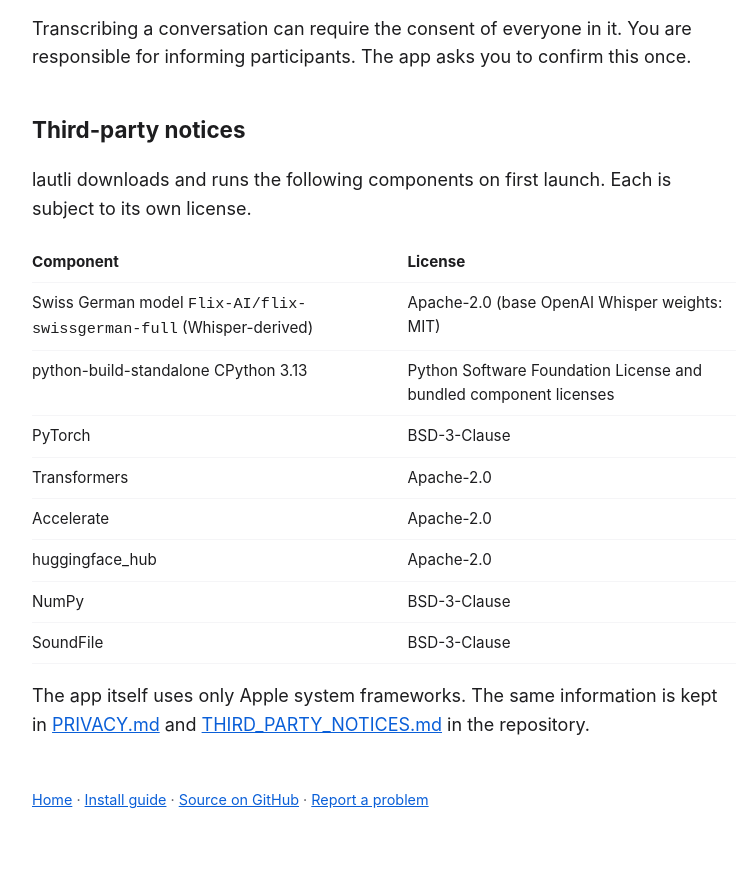
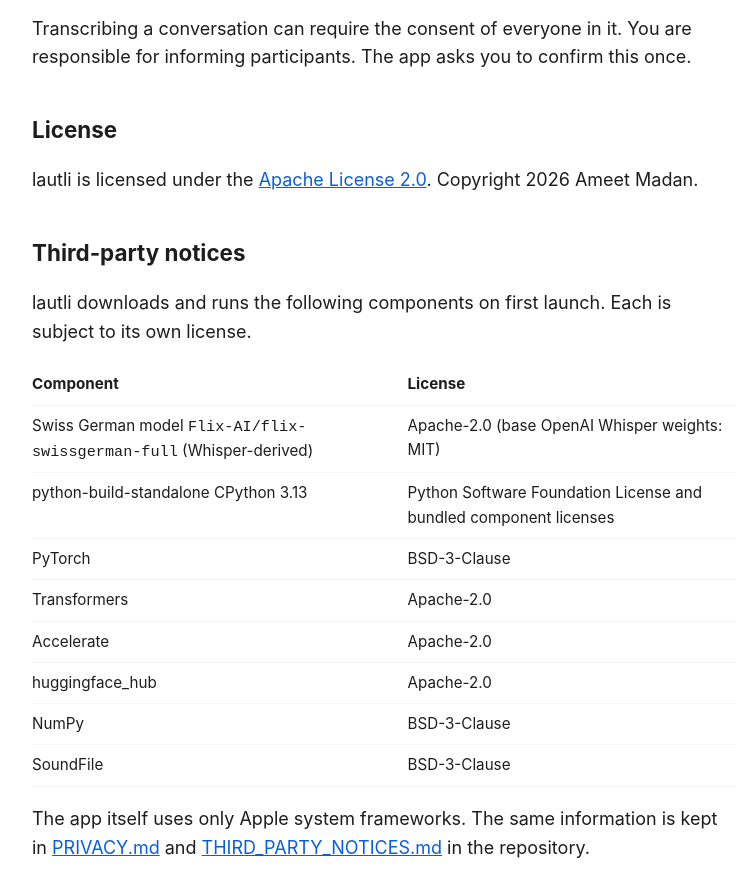
Before and after one commit to ameetmadan/lautli, a plain HTML site: page docs/legal/index.html in a window 1280 px wide. Shown: the part 1053-1949 px from the top of the page, without its empty margins (256-1008 px from the left). Before the commit the page ends 1912 px from the top, so only its background shows below. Drawn offline with Linux system fonts and the light colour scheme.

Commit message:
docs: license lautli under Apache-2.0
Issue #8 required a LICENSE; Apache-2.0 matches the model and most
dependencies and adds an explicit patent grant.

```diff
--- a/docs/legal/index.html
+++ b/docs/legal/index.html
@@ -102,6 +102,14 @@
         confirm this once.
       </p>
 
+      <h2 id="license">License</h2>
+      <p>
+        lautli is licensed under the
+        <a href="https://github.com/ameetmadan/lautli/blob/main/LICENSE"
+          >Apache License 2.0</a
+        >. Copyright 2026 Ameet Madan.
+      </p>
+
       <h2 id="third-party">Third-party notices</h2>
       <p>
         lautli downloads and runs the following components on first launch. Each
```
Also changed, not shown: docs/de/legal/index.html (+8 -0 lines), 2 other files.
